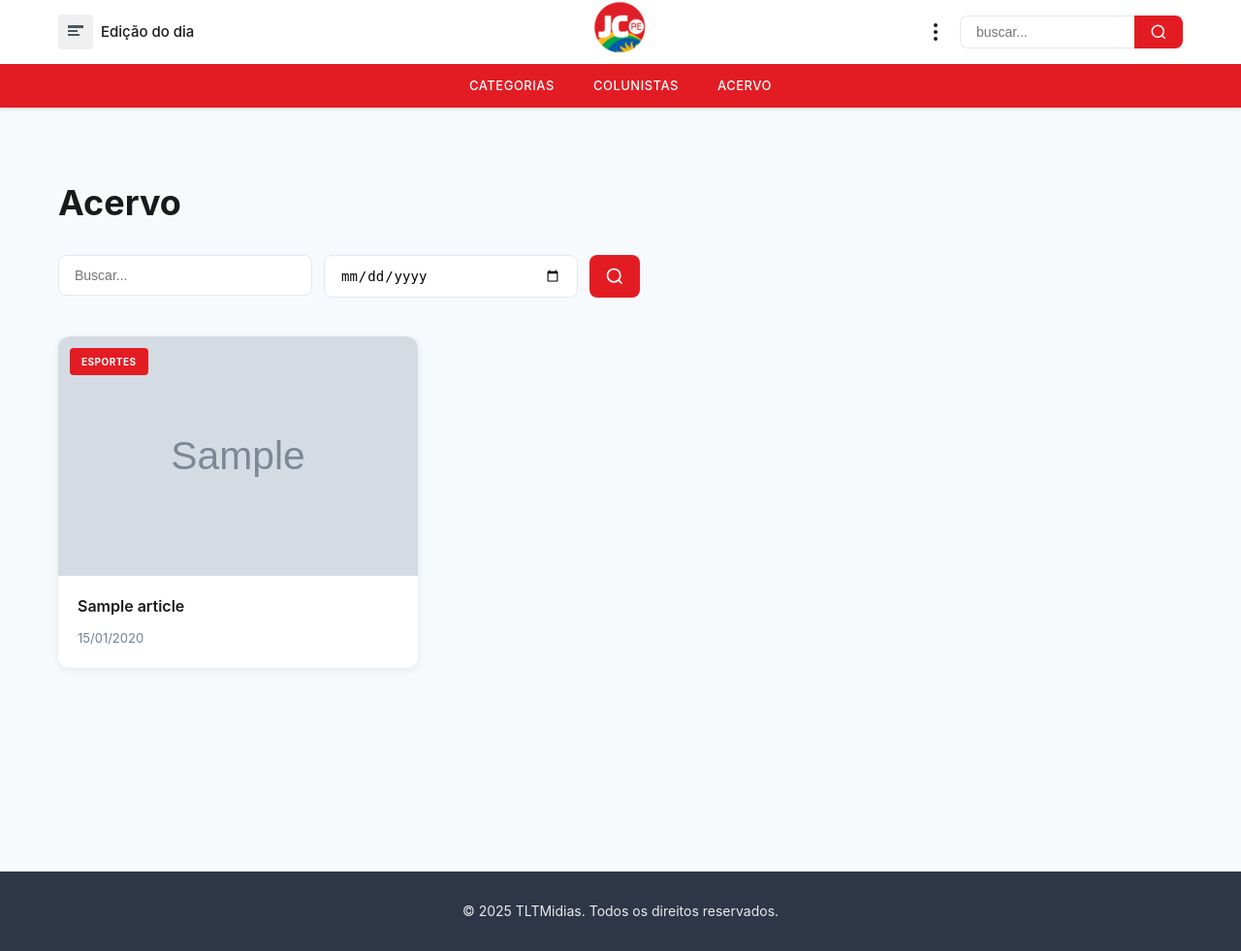
After one commit to Nobutann/TLTMidias, a Django app: page /acervo/ in a window 1280 px wide. The commit adds this page. Shown: the whole page at 97% size. Run offline with Django 5.2, Linux system fonts and the light colour scheme; data comes from the database, SQL or seed files in the repository; tables that the repository leaves empty hold one stand-in row (values such as "Sample post"); grey boxes marked "Sample" are stand-in pictures.

Commit message:
feito página acervo

```diff
--- a/article/urls.py
+++ b/article/urls.py
@@ -7,4 +7,5 @@ urlpatterns = [
     path('', views.homepage, name='homepage'),
     path('article/<slug:slug>/', views.article_details, name='details'),
     path('categoria/<slug:category_slug>/', views.category_page, name='category_page'),
+    path('acervo/', views.acervo, name='acervo'),
 ]
--- a/article/views.py
+++ b/article/views.py
@@ -119,3 +119,29 @@ def category_page(request, category_slug):
     }
 
     return render(request, 'article/index.html', context)
+
+def acervo(request):
+    article_list = Article.objects.all().order_by('-published_date')
+
+    search_query = request.GET.get('q', '')
+
+    if search_query:
+        article_list = article_list.filter(title__icontains=search_query)
+
+    date_filter = request.GET.get('date', '')
+
+    if date_filter:
+        article_list = article_list.filter(published_date__date=date_filter)
+
+    paginator = Paginator(article_list, 12)
+    page_number = request.GET.get('page', 1)
+    articles = paginator.get_page(page_number)
+
+    context = {
+        'articles': articles,
+        'search_query': search_query,
+        'date_filter': date_filter,
+        'categories': Category.objects.all(),
+    }
+
+    return render(request, 'article/acervo.html', context)
--- a/static/article/css/style.css
+++ b/static/article/css/style.css
@@ -1330,3 +1330,235 @@ body {
         height: 35px;
     }
 }
+
+/* Acervo Styles */
+.acervo-wrapper {
+    background-color: var(--background);
+    padding: 40px 0 60px;
+}
+
+.acervo-header {
+    margin-bottom: 40px;
+}
+
+.acervo-title {
+    font-size: 36px;
+    font-weight: 700;
+    color: var(--text-dark);
+    margin-bottom: 24px;
+}
+
+.acervo-filters {
+    display: flex;
+    gap: 16px;
+}
+
+.filters-form {
+    display: flex;
+    gap: 12px;
+    width: 100%;
+    max-width: 600px;
+}
+
+.filter-group {
+    flex: 1;
+}
+
+.filter-input {
+    width: 100%;
+    padding: 12px 16px;
+    border: 1px solid var(--border);
+    border-radius: 8px;
+    font-size: 14px;
+    outline: none;
+    transition: all 0.2s;
+    background-color: var(--white);
+}
+
+.filter-input:focus {
+    border-color: var(--jc-red);
+    box-shadow: 0 0 0 3px rgba(227, 28, 35, 0.1);
+}
+
+.filter-btn {
+    padding: 12px 16px;
+    background-color: var(--jc-red);
+    color: var(--white);
+    border: none;
+    border-radius: 8px;
+    cursor: pointer;
+    display: flex;
+    align-items: center;
+    justify-content: center;
+    transition: all 0.2s;
+}
+
+.filter-btn:hover {
+    background-color: var(--jc-red-hover);
+}
+
+.filter-btn svg {
+    width: 20px;
+    height: 20px;
+}
+
+.acervo-grid {
+    display: grid;
+    grid-template-columns: repeat(auto-fill, minmax(280px, 1fr));
+    gap: 24px;
+    margin-bottom: 40px;
+}
+
+.acervo-card {
+    background-color: var(--white);
+    border-radius: 12px;
+    box-shadow: 0 2px 8px rgba(0,0,0,0.08);
+    overflow: hidden;
+    transition: all 0.3s;
+    text-decoration: none;
+    display: block;
+}
+
+.acervo-card:hover {
+    transform: translateY(-4px);
+    box-shadow: 0 8px 20px rgba(0,0,0,0.15);
+}
+
+.acervo-card-image {
+    position: relative;
+    width: 100%;
+    padding-top: 66.67%;
+    background-color: var(--background);
+    overflow: hidden;
+}
+
+.acervo-card-image img {
+    position: absolute;
+    top: 0;
+    left: 0;
+    width: 100%;
+    height: 100%;
+    object-fit: cover;
+}
+
+.acervo-placeholder {
+    position: absolute;
+    top: 0;
+    left: 0;
+    width: 100%;
+    height: 100%;
+    display: flex;
+    align-items: center;
+    justify-content: center;
+    background-color: var(--background);
+}
+
+.acervo-placeholder svg {
+    width: 48px;
+    height: 48px;
+    color: var(--text-light);
+}
+
+.acervo-card-badge {
+    position: absolute;
+    top: 12px;
+    left: 12px;
+    background-color: var(--jc-red);
+    color: var(--white);
+    padding: 6px 12px;
+    border-radius: 4px;
+    font-size: 10px;
+    font-weight: 700;
+    letter-spacing: 0.5px;
+}
+
+.acervo-card-content {
+    padding: 20px;
+}
+
+.acervo-card-title {
+    font-size: 16px;
+    font-weight: 600;
+    color: var(--text-dark);
+    line-height: 1.4;
+    margin-bottom: 12px;
+    display: -webkit-box;
+    -webkit-line-clamp: 2;
+    -webkit-box-orient: vertical;
+    overflow: hidden;
+}
+
+.acervo-card-date {
+    font-size: 13px;
+    color: var(--text-light);
+}
+
+.acervo-pagination {
+    display: flex;
+    justify-content: center;
+    align-items: center;
+    gap: 12px;
+}
+
+.acervo-empty {
+    text-align: center;
+    padding: 80px 20px;
+    background-color: var(--white);
+    border-radius: 12px;
+    box-shadow: 0 2px 8px rgba(0,0,0,0.08);
+}
+
+.acervo-empty-icon {
+    width: 80px;
+    height: 80px;
+    color: var(--text-light);
+    margin: 0 auto 24px;
+}
+
+.acervo-empty-title {
+    font-size: 28px;
+    color: var(--text-dark);
+    margin-bottom: 12px;
+}
+
+.acervo-empty-text {
+    font-size: 16px;
+    color: var(--text-medium);
+    margin-bottom: 24px;
+}
+
+.acervo-clear-btn {
+    display: inline-block;
+    padding: 12px 24px;
+    background-color: var(--jc-red);
+    color: var(--white);
+    border-radius: 8px;
+    text-decoration: none;
+    font-weight: 600;
+    transition: all 0.2s;
+}
+
+.acervo-clear-btn:hover {
+    background-color: var(--jc-red-hover);
+    transform: translateY(-2px);
+}
+
+@media (max-width: 768px) {
+    .acervo-title {
+        font-size: 28px;
+    }
+
+    .filters-form {
+        flex-direction: column;
+        max-width: 100%;
+    }
+
+    .acervo-grid {
+        grid-template-columns: repeat(auto-fill, minmax(240px, 1fr));
+        gap: 16px;
+    }
+
+    .acervo-card-title {
+        font-size: 15px;
+    }
+}
--- /dev/null
+++ b/templates/article/acervo.html
@@ -0,0 +1,125 @@
+{% extends 'base.html' %}
+{% load static %}
+
+{% block title %}Acervo - JC{% endblock %}
+
+{% block content %}
+<div class="acervo-wrapper">
+    <div class="container">
+        <div class="acervo-header">
+            <h1 class="acervo-title">Acervo</h1>
+
+            <div class="acervo-filters">
+                <form method="get" class="filters-form">
+                    <div class="filter-group">
+                        <input
+                            type="text"
+                            name="q"
+                            placeholder="Buscar..."
+                            class="filter-input"
+                            value="{{ search_query }}"
+                        >
+                    </div>
+
+                    <div class="filter-group">
+                        <input
+                            type="date"
+                            name="date"
+                            class="filter-input"
+                            value="{{ date_filter }}"
+                        >
+                    </div>
+
+                    <button type="submit" class="filter-btn" aria-label="Aplicar filtros">
+                        <svg viewBox="0 0 24 24" fill="none" stroke="currentColor" stroke-width="2">
+                            <circle cx="11" cy="11" r="8"/>
+                            <path d="m21 21-4.35-4.35"/>
+                        </svg>
+                    </button>
+                </form>
+            </div>
+        </div>
+
+        {% if articles %}
+        <div class="acervo-grid">
+            {% for article in articles %}
+            <a href="{% url 'article:details' article.slug %}" class="acervo-card">
+                <div class="acervo-card-image">
+                    {% if article.image %}
+                    <img src="{{ article.image.url }}" alt="{{ article.title }}">
+                    {% else %}
+                    <div class="acervo-placeholder">
+                        <svg viewBox="0 0 24 24" fill="none" stroke="currentColor" stroke-width="2">
+                            <rect x="3" y="3" width="18" height="18" rx="2" ry="2"/>
+                            <circle cx="8.5" cy="8.5" r="1.5"/>
+                            <polyline points="21 15 16 10 5 21"/>
+                        </svg>
+                    </div>
+                    {% endif %}
+
+                    <div class="acervo-card-badge">{{ article.category.title|upper }}</div>
+                </div>
+
+                <div class="acervo-card-content">
+                    <h3 class="acervo-card-title">{{ article.title }}</h3>
+                    <div class="acervo-card-date">{{ article.published_date|date:"d/m/Y" }}</div>
+                </div>
+            </a>
+            {% endfor %}
+        </div>
+
+        {% if articles.has_other_pages %}
+        <div class="acervo-pagination">
+            {% if articles.has_previous %}
+            <a href="?page={{ articles.previous_page_number }}{% if search_query %}&q={{ search_query }}{% endif %}{% if date_filter %}&date={{ date_filter }}{% endif %}"
+               class="pagination-btn">
+                <svg viewBox="0 0 24 24" fill="none" stroke="currentColor" stroke-width="2">
+                    <polyline points="15 18 9 12 15 6"/>
+                </svg>
+            </a>
+            {% else %}
+            <button class="pagination-btn" disabled>
+                <svg viewBox="0 0 24 24" fill="none" stroke="currentColor" stroke-width="2">
+                    <polyline points="15 18 9 12 15 6"/>
+                </svg>
+            </button>
+            {% endif %}
+
+            <span class="pagination-info">
+                Página {{ articles.number }} de {{ articles.paginator.num_pages }}
+            </span>
+
+            {% if articles.has_next %}
+            <a href="?page={{ articles.next_page_number }}{% if search_query %}&q={{ search_query }}{% endif %}{% if date_filter %}&date={{ date_filter }}{% endif %}"
+               class="pagination-btn">
+                <svg viewBox="0 0 24 24" fill="none" stroke="currentColor" stroke-width="2">
+                    <polyline points="9 18 15 12 9 6"/>
+                </svg>
+            </a>
+            {% else %}
+            <button class="pagination-btn" disabled>
+                <svg viewBox="0 0 24 24" fill="none" stroke="currentColor" stroke-width="2">
+                    <polyline points="9 18 15 12 9 6"/>
+                </svg>
+            </button>
+            {% endif %}
+        </div>
+        {% endif %}
+
+        {% else %}
+        <div class="acervo-empty">
+            <svg class="acervo-empty-icon" viewBox="0 0 24 24" fill="none" stroke="currentColor" stroke-width="2">
+                <path d="M14 2H6a2 2 0 0 0-2 2v16a2 2 0 0 0 2 2h12a2 2 0 0 0 2-2V8z"/>
+                <polyline points="14 2 14 8 20 8"/>
+                <line x1="16" y1="13" x2="8" y2="13"/>
+                <line x1="16" y1="17" x2="8" y2="17"/>
+                <polyline points="10 9 9 9 8 9"/>
+            </svg>
+            <h2 class="acervo-empty-title">Nenhum artigo encontrado</h2>
+            <p class="acervo-empty-text">Tente ajustar os filtros de busca</p>
+            <a href="{% url 'article:acervo' %}" class="acervo-clear-btn">Limpar filtros</a>
+        </div>
+        {% endif %}
+    </div>
+</div>
+{% endblock %}
--- a/templates/base.html
+++ b/templates/base.html
@@ -73,7 +73,7 @@
                         </ul>
                     </li>
                     <li class="nav-item"><a href="{% url 'administration:columnists_page' %}" class="nav-link">Colunistas</a></li>
-                    <li class="nav-item"><a href="#" class="nav-link">Acervo</a></li>
+                    <li class="nav-item"><a href="{% url 'article:acervo' %}" class="nav-link">Acervo</a></li>
                 </ul>
             </nav>
         </div>
@@ -110,7 +110,7 @@
                     </a>
                 </li>
                 <li>
-                    <a href="#" class="category-link">
+                    <a href="{% url 'article:acervo' %}" class="category-link">
                         Acervo
                     </a>
                 </li>
```
